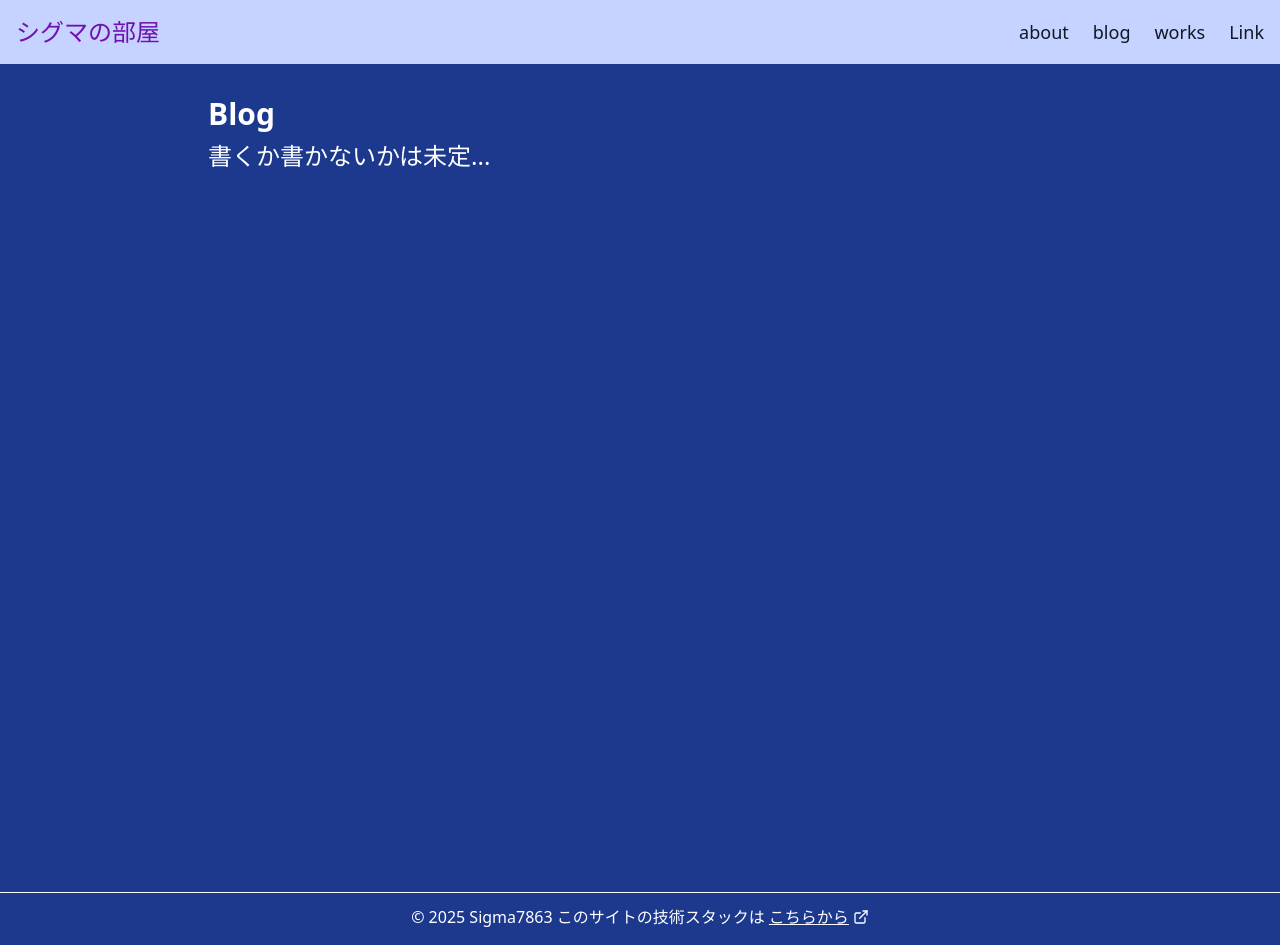
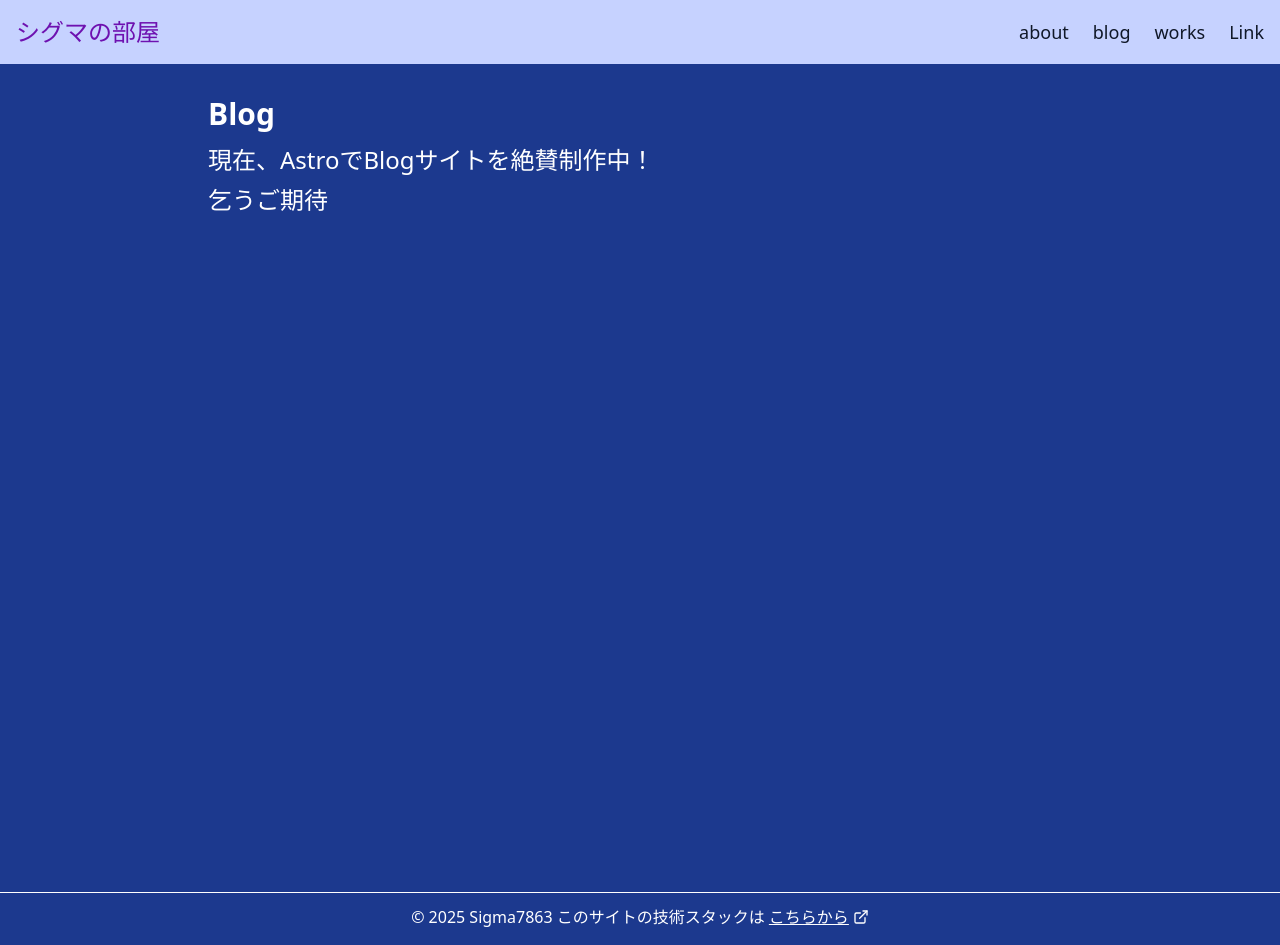
Before and after one commit to sigma7863/sigma7863.github.io, a Next.js app: page /blog in a window 1280 px wide. Built offline with nearby package versions, Linux system fonts and the light colour scheme.

Commit message:
文章を変更

```diff
--- a/src/app/blog/page.tsx
+++ b/src/app/blog/page.tsx
@@ -11,8 +11,9 @@ export default function Blog() {
       <main className="min-h-screen bg-blue-900 text-white">
         <div className="max-w-4xl mx-auto px-4 py-8">
           <section>
-            <h2 className="text-3xl font-bold mb-2">Blog</h2>
-            <p className="text-2xl mb-6">書くか書かないかは未定...</p>
+            <h2 className="text-3xl font-bold mb-3">Blog</h2>
+            <p className="text-2xl mb-2">現在、AstroでBlogサイトを絶賛制作中！</p>
+            <p className="text-2xl">乞うご期待</p>
           </section>
         </div>
       </main>
```
